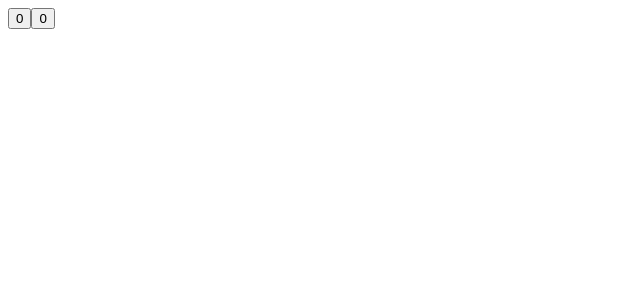
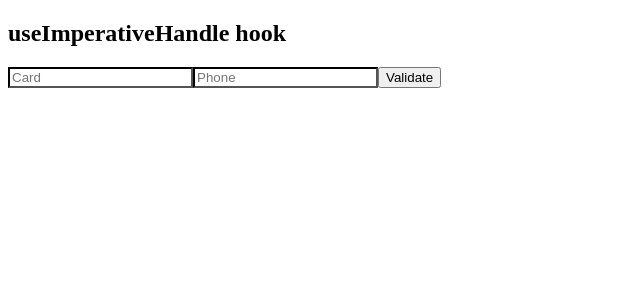
Before and after one commit to MichaelZolotov77/Nepom_react_block_7, a React (Create React App) app: page / in a window 1280 px wide. Shown: the top 300 px of the page, without its empty margins (0-640 px from the left). Built offline with nearby package versions, Linux system fonts and the light colour scheme.

Commit message:
useImperativeHandle

```diff
--- /dev/null
+++ b/src/App.jsx
@@ -0,0 +1,80 @@
+import React, { useState, useRef, useImperativeHandle } from "react";
+
+export default function App() {
+  return (
+    <div className="App">
+      <Form />
+    </div>
+  );
+}
+
+const TextInput = React.forwardRef((props, ref) => {
+  const { hasError, placeholder, value, update } = props;
+  console.log(update);
+  const inputRef = useRef();
+
+  useImperativeHandle(ref, () => {
+    return {
+      focus() {
+        inputRef.current.focus();
+      },
+    };
+  });
+
+  return (
+    <input
+      ref={inputRef}
+      value={value}
+      onChange={(e) => update(e.target.value)}
+      placeholder={placeholder}
+      style={{
+        borderColor: hasError ? "red" : "black",
+      }}
+    />
+  );
+});
+
+const Form = () => {
+  const [card, setCard] = useState("");
+  const [phone, setPhone] = useState("");
+  const [error, setError] = useState("");
+
+  const cardEl = useRef(); // current = {focus() {}}
+  const phoneEl = useRef();
+
+  const validate = () => {
+    if (card.length < 16) {
+      setError("card");
+      cardEl.current.focus(); // метод пришел снизу
+      return;
+    }
+
+    if (phone.length < 11) {
+      setError("phone");
+      phoneEl.current.focus();
+      return;
+    }
+    setError("");
+  };
+
+  return (
+    <div>
+      <h2>useImperativeHandle hook</h2>
+      <TextInput
+        hasError={error === "card"}
+        placeholder={"Card"}
+        ref={cardEl}
+        value={card}
+        update={setCard}
+      />
+      <TextInput
+        hasError={error === "phone"}
+        placeholder={"Phone"}
+        value={phone}
+        update={setPhone}
+        ref={phoneEl}
+      />
+      <button onClick={validate}>Validate</button>
+    </div>
+  );
+};
--- a/src/index.js
+++ b/src/index.js
@@ -1,24 +1,12 @@
-import React, { useState, useCallback } from "react";
+import React from "react";
 import ReactDOM from "react-dom";
 
-const CountButton = React.memo(({ onClick, count }) => {
-  console.log("render", count);
-  return <button onClick={onClick}>{count}</button>;
-});
+import App from "./App";
 
-function DualCounter() {
-  const [count1, setCount1] = useState(0);
-  const increment1 = useCallback(() => setCount1((c) => c + 1), []);
-
-  const [count2, setCount2] = useState(0);
-  const increment2 = useCallback(() => setCount2((c) => c + 1), []);
-
-  return (
-    <>
-      <CountButton count={count1} onClick={increment1} />
-      <CountButton count={count2} onClick={increment2} />
-    </>
-  );
-}
-
-ReactDOM.render(<DualCounter />, document.querySelector("#root"));
+const rootElement = document.getElementById("root");
+ReactDOM.render(
+  <React.StrictMode>
+    <App />
+  </React.StrictMode>,
+  rootElement
+);
```
